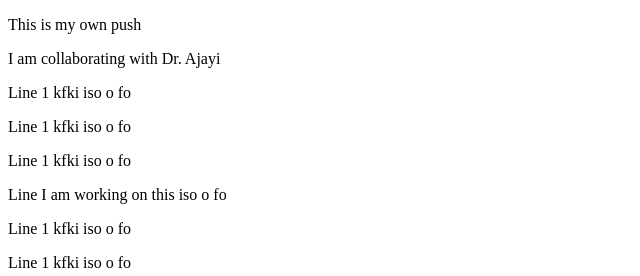
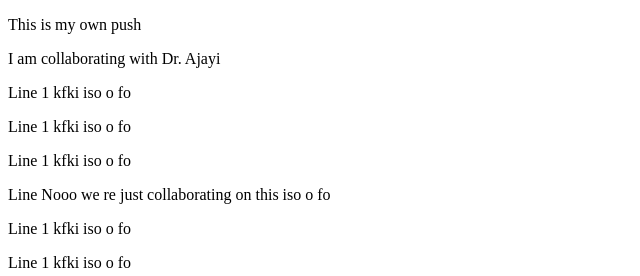
Before and after one commit to olutayoajayi/Tutorial, a plain HTML site: page Assignment/testinggit.html in a window 1280 px wide. Shown: the top 276 px of the page, without its empty margins (0-640 px from the left). Drawn offline with Linux system fonts and the light colour scheme.

Commit message:
this that

```diff
--- a/Assignment/testinggit.html
+++ b/Assignment/testinggit.html
@@ -12,7 +12,7 @@
     <p>Line 1  kfki iso o fo</p>
     <p>Line 1  kfki iso o fo</p>
     <p>Line 1  kfki iso o fo</p>
-    <p>Line I am working on this iso o fo</p>
+    <p>Line Nooo we re just collaborating on this iso o fo</p>
     <p>Line 1  kfki iso o fo</p>
     <p>Line 1  kfki iso o fo</p>
     <p>Line 1  kfki iso o fo</p>
```
